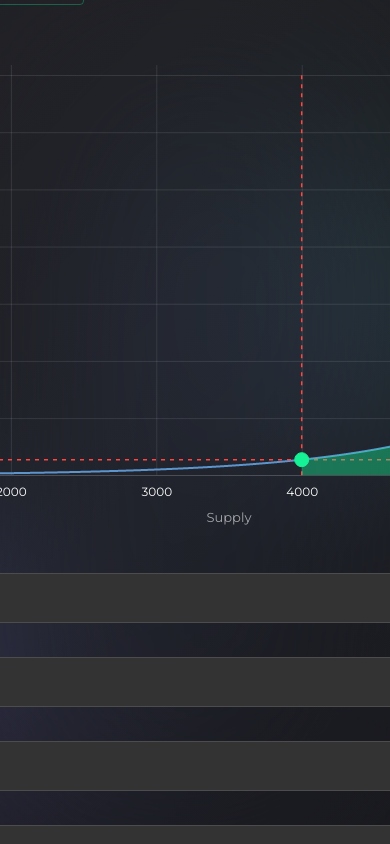
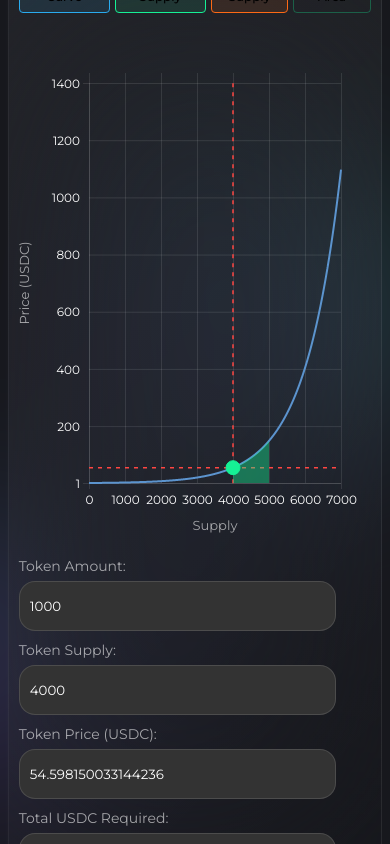
Before and after one commit to antisyst/trade_chart, a Next.js app: page / in a window 390 px wide. Built offline with nearby package versions, Linux system fonts and the light colour scheme.

Commit message:
first commit

```diff
--- a/src/components/Chart.tsx
+++ b/src/components/Chart.tsx
@@ -271,7 +271,7 @@ const BondingCurveChart: React.FC = () => {
           <button className={styles.impactAreaButton}>Impact Area</button>
         </div>
       </div>
-      <svg ref={chartRef}></svg>
+      <svg ref={chartRef} className={styles.mainChartSvg}></svg>
       <div className={styles.inputContainer}>
         <label className={styles.inputLabel}>
           Token Amount:
--- a/src/styles/Chart.module.scss
+++ b/src/styles/Chart.module.scss
@@ -6,6 +6,12 @@
   padding: 24px;
   border-radius: 24px;
   width: 756px;
+
+  .mainChartSvg {
+    @media (max-width: 768px) {
+      width: 100%;
+    }
+  }
 
   .topContent {
     width: 100%;
@@ -84,6 +90,7 @@
 
   @media (max-width: 768px) {
    width: 96%;
+   padding: 24px 10px;
   }
 }
 
```
